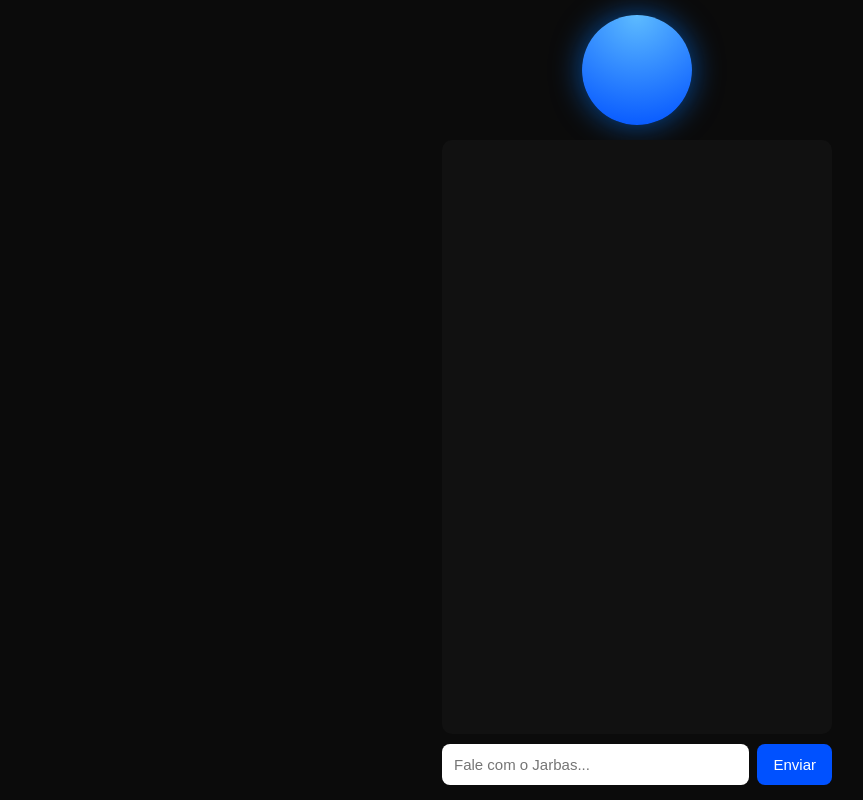
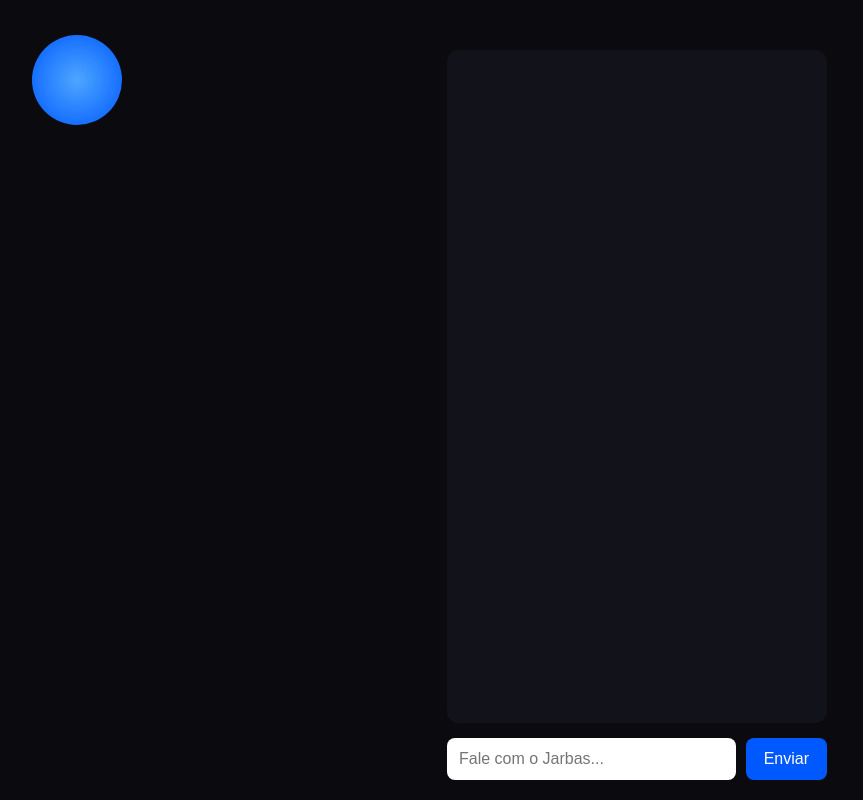
Before and after one commit to jeancarlosfaveros0103-cpu/jarbas-ai, a Flask app: page / in a window 1280 px wide. Shown: the whole page, without its empty margins (3-866 px from the left). Run offline with Flask 3, Linux system fonts and the light colour scheme.

Commit message:
Update style.css

```diff
--- a/static/style.css
+++ b/static/style.css
@@ -4,13 +4,13 @@
 
 body {
     margin: 0;
-    background: #0b0b0b;
+    height: 100vh;
+    background: #0b0b0f;
     color: white;
-    font-family: Arial, Helvetica, sans-serif;
-    height: 100vh;
+    font-family: Arial, sans-serif;
     display: flex;
+    align-items: center;
     justify-content: center;
-    align-items: center;
 }
 
 #container {
@@ -19,85 +19,92 @@ body {
     height: 100%;
     display: flex;
     flex-direction: column;
-    padding: 15px;
+    align-items: center;
+    padding: 20px;
+}
+
+#orb-container {
+    position: relative;
+    width: 160px;
+    height: 160px;
+    margin-top: 30px;
 }
 
 #orb {
-    width: 110px;
-    height: 110px;
-    margin: 0 auto 15px;
+    width: 90px;
+    height: 90px;
+    background: radial-gradient(circle, #4da6ff, #0059ff);
     border-radius: 50%;
-    background: radial-gradient(circle at top, #5dbbff, #0051ff);
-    box-shadow: 0 0 30px rgba(0, 120, 255, 0.6);
-    transition: transform 0.3s ease;
+    position: absolute;
+    top: 35px;
+    left: 35px;
+    z-index: 2;
+    transition: transform 0.2s;
 }
 
-.pulse {
-    animation: pulse 1s infinite;
+#orb.active {
+    transform: scale(1.1);
 }
 
-@keyframes pulse {
-    0%   { transform: scale(1); }
-    50%  { transform: scale(1.12); }
-    100% { transform: scale(1); }
+.wave {
+    position: absolute;
+    width: 100%;
+    height: 100%;
+    border: 2px solid rgba(77,166,255,0.5);
+    border-radius: 50%;
+    opacity: 0;
+}
+
+.wave.active {
+    animation: wave 1.5s infinite;
+}
+
+.wave:nth-child(1) { animation-delay: 0s; }
+.wave:nth-child(2) { animation-delay: 0.5s; }
+.wave:nth-child(3) { animation-delay: 1s; }
+
+@keyframes wave {
+    0% {
+        transform: scale(0.8);
+        opacity: 0.7;
+    }
+    100% {
+        transform: scale(1.5);
+        opacity: 0;
+    }
 }
 
 #chat-box {
     flex: 1;
-    background: #111;
-    border-radius: 10px;
-    padding: 10px;
+    width: 100%;
+    margin-top: 30px;
+    background: #12121a;
+    border-radius: 12px;
+    padding: 15px;
     overflow-y: auto;
-    margin-bottom: 10px;
-}
-
-#messages {
-    display: flex;
-    flex-direction: column;
-    gap: 8px;
-}
-
-.user {
-    align-self: flex-end;
-    background: #0051ff;
-    padding: 8px 12px;
-    border-radius: 12px 12px 0 12px;
-    max-width: 80%;
-}
-
-.bot {
-    align-self: flex-start;
-    background: #1f1f1f;
-    padding: 8px 12px;
-    border-radius: 12px 12px 12px 0;
-    max-width: 80%;
-    white-space: pre-wrap;
+    font-size: 16px;
 }
 
 #input-area {
+    width: 100%;
     display: flex;
-    gap: 8px;
+    gap: 10px;
+    margin-top: 15px;
 }
 
-#msg {
+#input-area input {
     flex: 1;
     padding: 12px;
     border-radius: 8px;
     border: none;
-    font-size: 15px;
-    outline: none;
+    font-size: 16px;
 }
 
-button {
-    padding: 12px 16px;
+#input-area button {
+    padding: 12px 18px;
     border-radius: 8px;
     border: none;
-    background: #0051ff;
+    background: #0059ff;
     color: white;
-    font-size: 15px;
-    cursor: pointer;
+    font-size: 16px;
 }
-
-button:hover {
-    background: #003dcc;
-}
```
